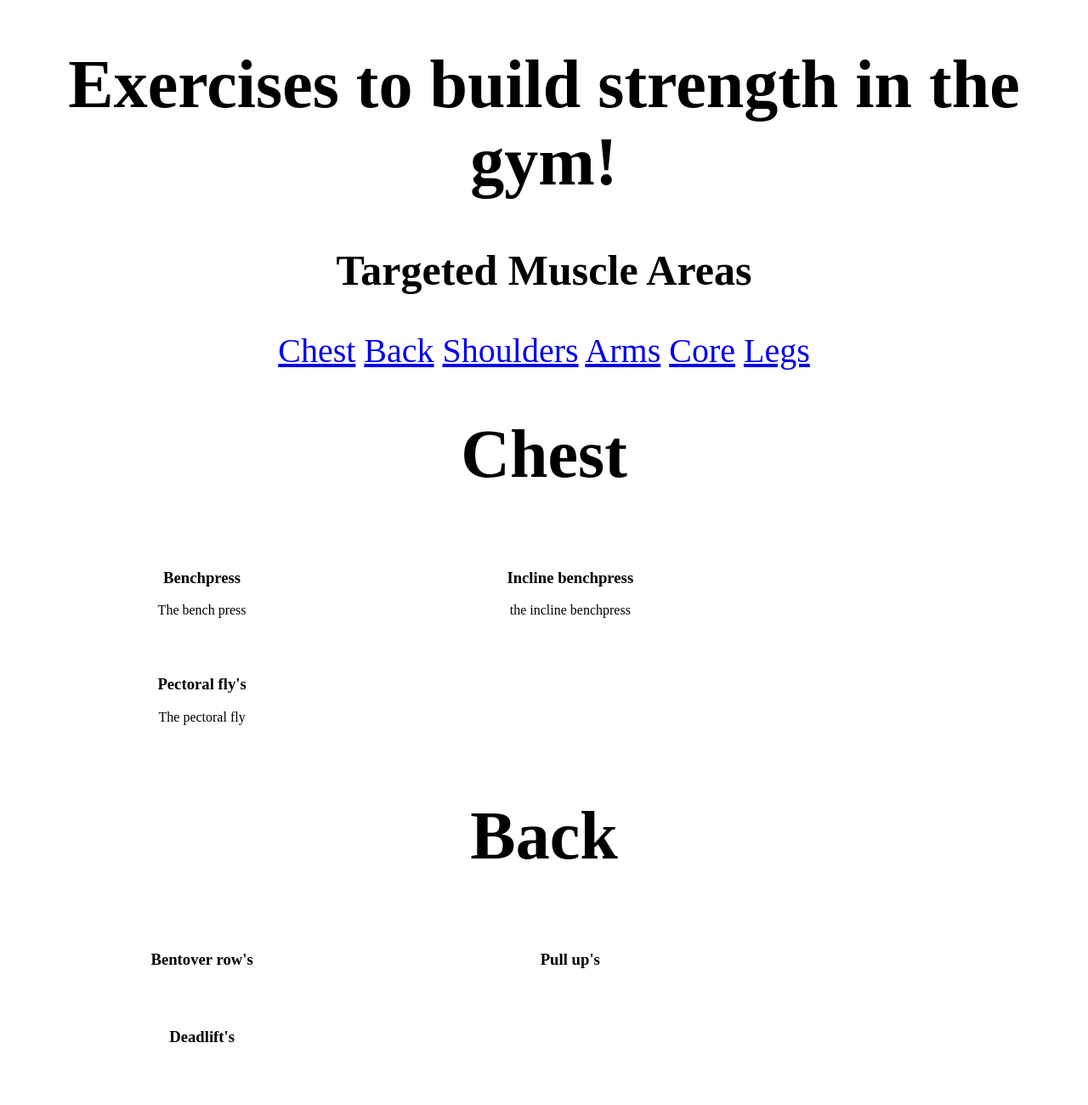
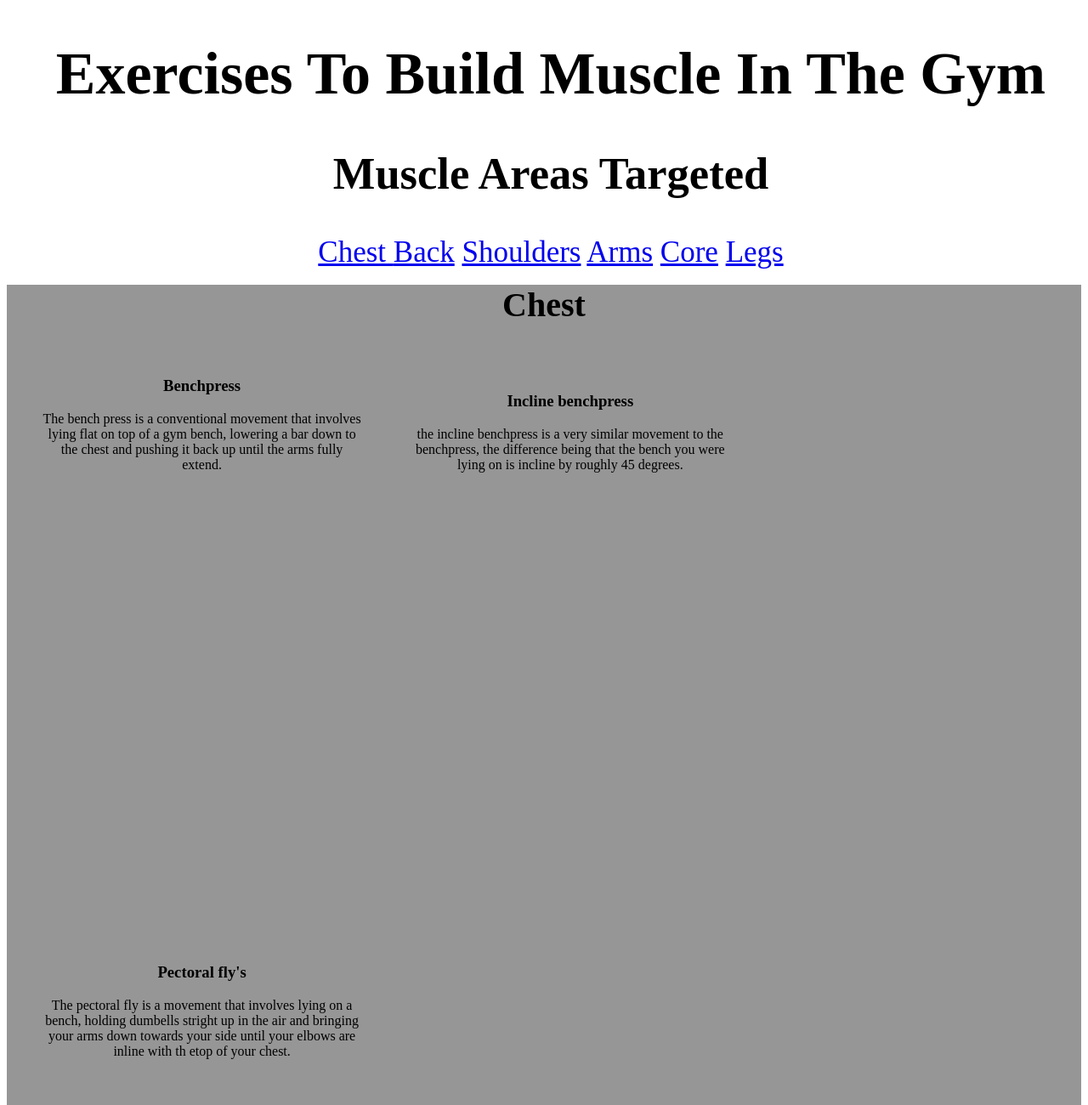
Before and after one commit to DylanWestwater/gym-exercises-practice, a plain HTML site: page index.html in a window 1280 px wide. Shown: the top 1300 px of the page at 85% size. Drawn offline with Linux system fonts and the light colour scheme.

Commit message:
feat:debugged css, added content, tidyied up general code.

```diff
--- a/assets/style.css
+++ b/assets/style.css
@@ -1,56 +1,79 @@
-
-h1 {
+.exercises {
     text-align: center;
-    font-size: 80px;
+    font-size: 40px;
 }
-h2{
+.content{
+    padding-top: 300px;
+}
+#menu {
+    position: fixed;
+    top: 0;
     text-align: center;
-    font-size: 50px;
+    width:100%;
+    font-size: 35px;
+    background:rgb(255, 255, 255)
 }
 .chest-exercises {
-  text-align: center;
-    vertical-align: top;
+    text-align: center;
     display: inline-block;
+    min-height: 80vh;
     width: 30%;
     padding-right: 10px;
-
 }
 .back-exercises {
     text-align: center;
-    vertical-align: top;
     display: inline-block;
+    min-height: 80vh;
     width: 30%;
     padding-right: 10px;
 }
 .shoulder-exercises {
     text-align: center;
-    vertical-align: top;
     display: inline-block;
+    min-height: 80vh;
     width: 30%;
     padding-right: 10px;
 }
 .arm-exercises {
     text-align: center;
-    vertical-align: top;
     display: inline-block;
+    min-height: 80vh;
     width: 30%;
     padding-right: 10px;
 }
 .core-exercises {
     text-align: center;
-    vertical-align: top;
     display: inline-block;
+    min-height: 80vh;
     width: 30%;
     padding-right: 10px;
 }
 .leg-exercises {
     text-align: center;
-    vertical-align: top;
     display: inline-block;
+    min-height: 80vh;
     width: 30%;
     padding-right: 10px;
 }
-#menu{
-    text-align: center;
-    font-size: 40px;
+
+#chest {
+    background: rgb(150, 150, 150);
 }
+
+#back {
+    background: rgb(150, 150, 150);
+}
+
+#shoulders {
+    background: rgb(150, 150, 150);
+}
+
+#arms {
+    background: rgb(150, 150, 150);
+}
+#core {
+    background: rgb(150, 150, 150);
+}
+#legs {
+    background: rgb(150, 150, 150);
+}
--- a/index.html
+++ b/index.html
@@ -8,36 +8,41 @@
     <link rel="stylesheet" href="assets/style.css">
     <title>Gym Exercises</title>
 </head>
+<body>
+     <div class ="content">
+     <div id="menu">
+     <h1>Exercises To Build Muscle In The Gym</h1>
+     <h2>Muscle Areas Targeted</h2>
+        <a href="#chest"> Chest </a>
 
-<body>
-    <div class="fixed-top">
-        <h1>Exercises to build strength in the gym!</h1>
-        <h2>Targeted Muscle Areas</h2>
-        <div id="menu">
-            <a href="#chest"> Chest</a>
         <a href="#back"> Back</a>
+
         <a href="#shoulders"> Shoulders</a>
+
         <a href="#arms"> Arms</a>
+
         <a href="#core"> Core</a>
+
         <a href="#legs"> Legs</a>
+
      </div>
      <div id="chest">
-        <h1 class="full-height">Chest</h1>
+        <h1 class="exercises">Chest</h1>
         <ul class="chest-exercises">
             <h3>Benchpress</h3>
-            <p>The bench press</p>
+            <p>The bench press is a conventional movement that involves lying flat on top of a gym bench, lowering a bar down to the chest and pushing it back up until the arms fully extend.</p>
         </ul>
         <ul class="chest-exercises">
             <h3>Incline benchpress</h3>
-            <p>the incline benchpress</p>
+            <p>the incline benchpress is a very similar movement to the benchpress, the difference being that the bench you were lying on is incline by roughly 45 degrees.</p>
         </ul>
         <ul class="chest-exercises">
             <h3>Pectoral fly's</h3>
-            <p>The pectoral fly</p>
+            <p>The pectoral fly is a movement that involves lying on a bench, holding dumbells stright up in the air and bringing your arms down towards your side until your elbows are inline with th etop of your chest.</p>
         </ul>
      </div>
      <div id="back">
-        <h1 class="full-height">Back</h1>
+        <h1 class="exercises">Back</h1>
         <ul class="back-exercises">
             <h3>Bentover row's</h3>
             <p></p>
@@ -52,7 +57,7 @@
         </ul>
      </div>
      <div id="shoulders">
-        <h1 class="full-height">Shoulders</h1>
+        <h1 class="exercises">Shoulders</h1>
         <ul class="shoulder-exercises">
             <h3>Overhead press</h3>
             <p></p>
@@ -67,7 +72,7 @@
         </ul>
      </div>
      <div id="arms">
-        <h1 class="full-height">Arms</h1>
+        <h1 class="exercises">Arms</h1>
         <ul class="arm-exercises">
             <h3>Bicep curl</h3>
             <p></p>
@@ -82,7 +87,7 @@
         </ul>
      </div>
     <div id="core">
-        <h1 class="full-height">Core</h1>
+        <h1 class="exercises">Core</h1>
         <ul class="core-exercises">
             <h3>Plank</h3>
             <p></p>
@@ -97,7 +102,7 @@
         </ul>
     </div>
     <div id="legs">
-        <h1 class="full-height">Legs</h1>
+        <h1 class="exercises">Legs</h1>
         <ul class="leg-exercises">
             <h3>Squats</h3>
             <p></p>
@@ -111,7 +116,6 @@
             <p></p>
         </ul>
     </div>
+     </div>
 </body>
-
 </html>
---"https://8000-dylanwestwater-gym-exerc-zsxs82z7wf.us2.codeanyapp.com/ url"
```
Lines whose indentation alone changed are shown as unchanged.
